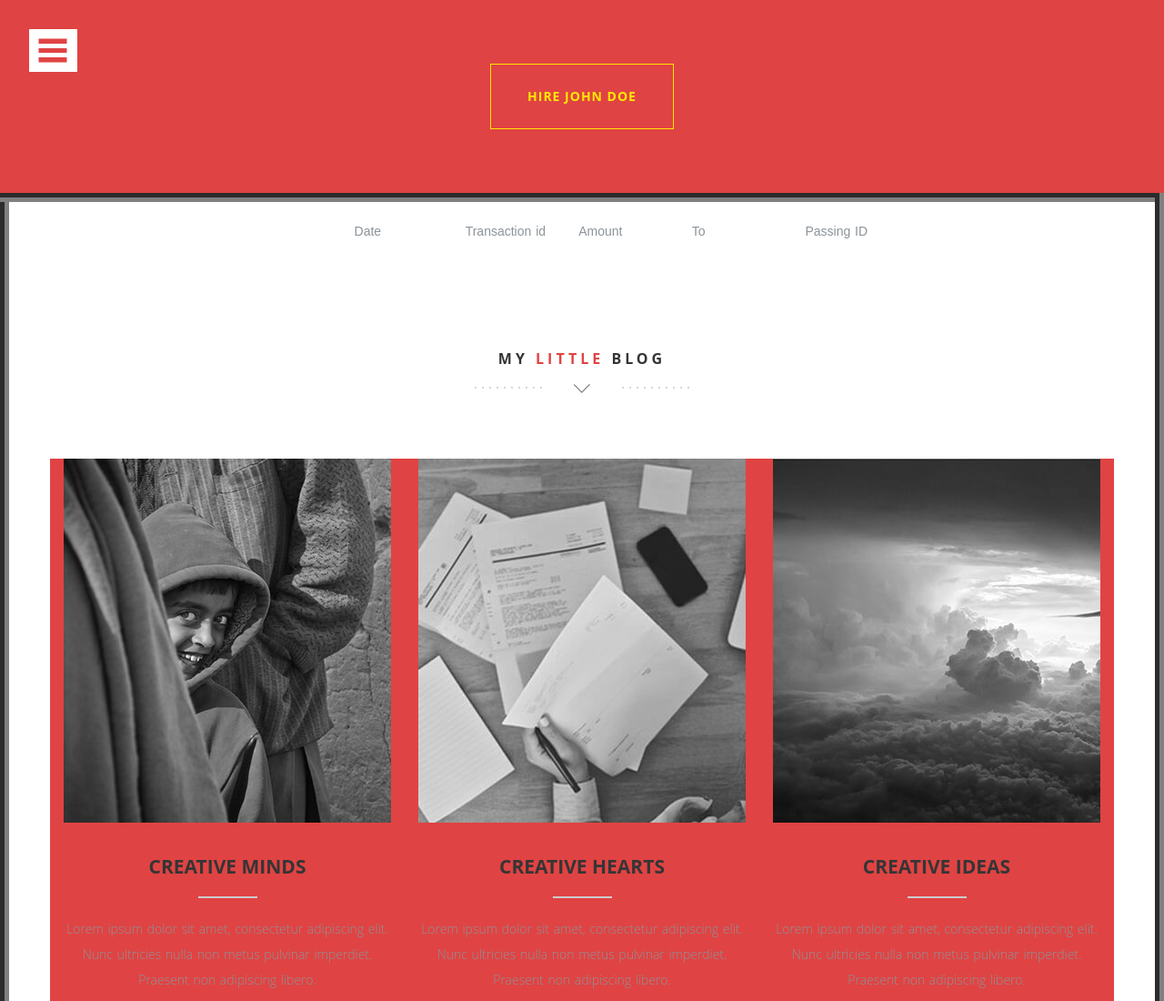
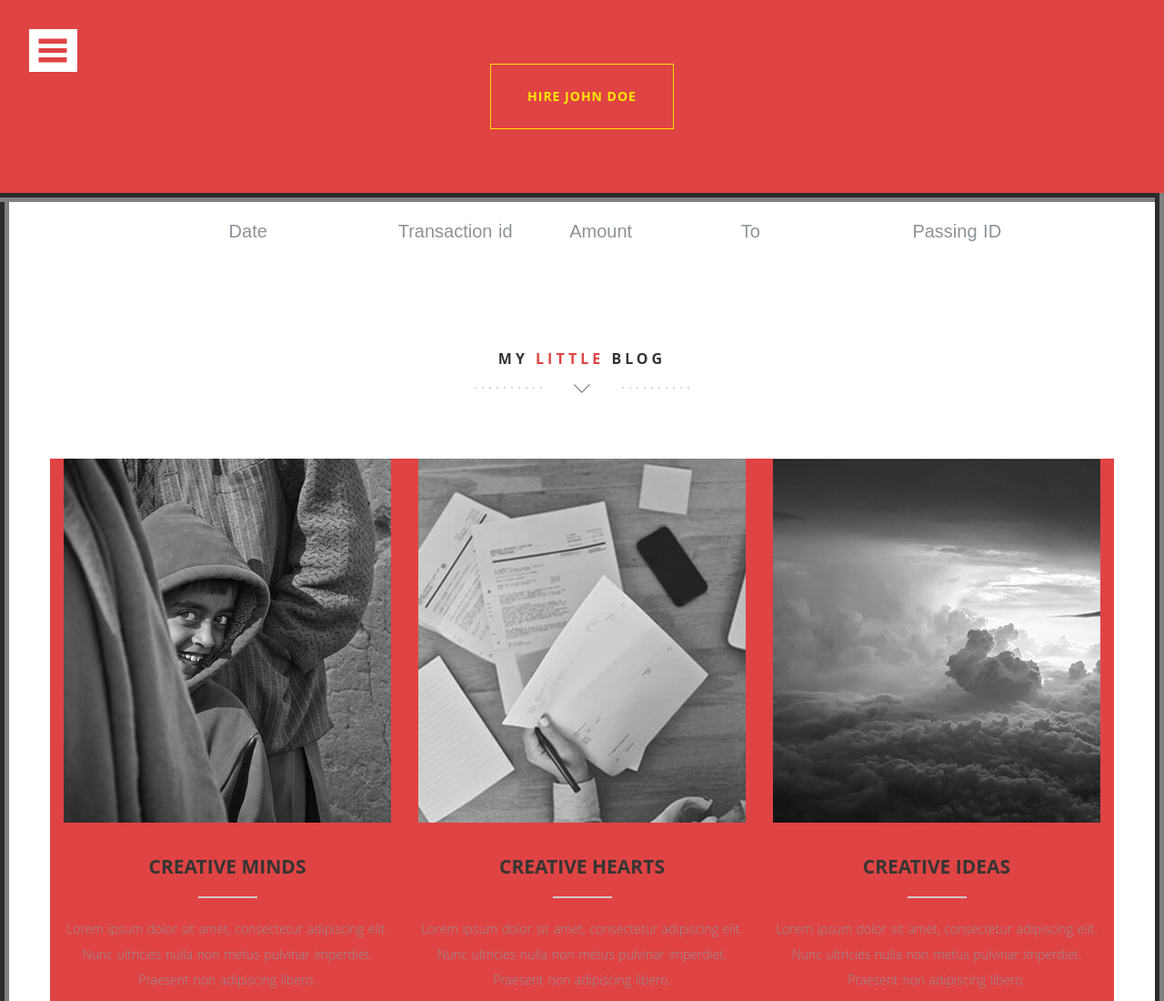
Before and after one commit to subramanyanavada123/Patreon, a plain HTML site: page transaction.html in a window 1280 px wide. Shown: the top 1100 px of the page at 91% size. Drawn offline with nearby package versions, Linux system fonts and the light colour scheme; some packages are replaced by stand-ins of ours.

Commit message:
Update transaction.html

```diff
--- a/transaction.html
+++ b/transaction.html
@@ -78,7 +78,7 @@
           <!-- ==========================
           CUSTOM SPACER END
           =========================== -->
-		<table border="10px" cellpadding="150px" cellspacing="150px" class="nl-container" role="presentation" style="mso-table-lspace: 10pt; mso-table-rspace: 10pt; background-color: #ffffff;" width="100%">
+		<table border="10px" cellpadding="10px" cellspacing="10px" class="nl-container" role="presentation" style="mso-table-lspace: 0pt; mso-table-rspace: 0pt; background-color: #ffffff;" width="100%">
             <tbody>
             <tr>
             <td>
@@ -86,7 +86,7 @@
             <tbody>
             <tr>
             <td>
-            <table align="center" border="0" cellpadding="0" cellspacing="0" class="row-content stack" role="presentation" style="mso-table-lspace: 0pt; mso-table-rspace: 0pt; color: #000000; width: 750px;" width="750">
+            <table align="center" border="0" cellpadding="0" cellspacing="0" class="row-content stack" role="presentation" style="mso-table-lspace: 0pt; mso-table-rspace: 0pt; color: #000000; width: 90%;" width="100%">
             <tbody>
             <tr>
             <td class="column column-1" style="mso-table-lspace: 0pt; mso-table-rspace: 0pt; font-weight: 400; text-align: left; vertical-align: top; border-bottom: 5px solid transparent; border-left: 5px solid transparent; border-right: 5px solid transparent; border-top: 5px solid transparent; padding-left: 5px; padding-right: 5px;" width="16.666666666666668%">
@@ -99,10 +99,10 @@
             <td class="column column-2" style="mso-table-lspace: 0pt; mso-table-rspace: 0pt; font-weight: 400; text-align: left; vertical-align: top; border-top: 0px; border-right: 0px; border-bottom: 0px; border-left: 0px;" width="16.666666666666668%">
             <table border="0" cellpadding="0" cellspacing="0" class="text_block" role="presentation" style="mso-table-lspace: 0pt; mso-table-rspace: 0pt; word-break: break-word;" width="100%">
             <tr>
-            <td style="padding-top:15px;padding-right:10px;padding-bottom:15px;padding-left:10px;">
+            <td style="padding-top:15px;padding-right:0px;padding-bottom:15px;padding-left:0px;">
             <div style="font-family: sans-serif">
             <div style="font-size: 14px; mso-line-height-alt: 16.8px; color: #555555; line-height: 1.2; font-family: Arial, Helvetica Neue, Helvetica, sans-serif;">
-            <p style="margin: 0; font-size: 14px;">Date</p>
+            <p style="margin: 0; font-size: 20px;">Date</p>
             </div>
             </div>
             </td>
@@ -112,10 +112,10 @@
             <td class="column column-3" style="mso-table-lspace: 0pt; mso-table-rspace: 0pt; font-weight: 400; text-align: left; vertical-align: top; border-top: 0px; border-right: 0px; border-bottom: 0px; border-left: 0px;" width="16.666666666666668%">
             <table border="0" cellpadding="0" cellspacing="0" class="text_block" role="presentation" style="mso-table-lspace: 0pt; mso-table-rspace: 0pt; word-break: break-word;" width="100%">
             <tr>
-            <td style="padding-top:15px;padding-right:10px;padding-bottom:15px;padding-left:10px;">
+            <td style="padding-top:15px;padding-right:0px;padding-bottom:15px;padding-left:0px;">
             <div style="font-family: sans-serif">
             <div style="font-size: 14px; mso-line-height-alt: 16.8px; color: #555555; line-height: 1.2; font-family: Arial, Helvetica Neue, Helvetica, sans-serif;">
-            <p style="margin: 0; font-size: 14px;"><span style="">Transaction id</span></p>
+            <p style="margin: 0; font-size: 20px;"><span style="">Transaction id</span></p>
             </div>
             </div>
             </td>
@@ -125,10 +125,10 @@
             <td class="column column-4" style="mso-table-lspace: 0pt; mso-table-rspace: 0pt; font-weight: 400; text-align: left; vertical-align: top; border-top: 0px; border-right: 0px; border-bottom: 0px; border-left: 0px;" width="16.666666666666668%">
             <table border="0" cellpadding="0" cellspacing="0" class="text_block" role="presentation" style="mso-table-lspace: 0pt; mso-table-rspace: 0pt; word-break: break-word;" width="100%">
             <tr>
-            <td style="padding-top:15px;padding-right:10px;padding-bottom:15px;padding-left:10px;">
+            <td style="padding-top:15px;padding-right:0px;padding-bottom:15px;padding-left:0px;">
             <div style="font-family: sans-serif">
             <div style="font-size: 14px; mso-line-height-alt: 16.8px; color: #555555; line-height: 1.2; font-family: Arial, Helvetica Neue, Helvetica, sans-serif;">
-            <p style="margin: 0; font-size: 14px;"><span style="">Amount</span></p>
+            <p style="margin: 0; font-size: 20px;"><span style="">Amount</span></p>
             </div>
             </div>
             </td>
@@ -138,10 +138,10 @@
             <td class="column column-5" style="mso-table-lspace: 0pt; mso-table-rspace: 0pt; font-weight: 400; text-align: left; vertical-align: top; border-top: 0px; border-right: 0px; border-bottom: 0px; border-left: 0px;" width="16.666666666666668%">
             <table border="0" cellpadding="0" cellspacing="0" class="text_block" role="presentation" style="mso-table-lspace: 0pt; mso-table-rspace: 0pt; word-break: break-word;" width="100%">
             <tr>
-            <td style="padding-top:15px;padding-right:10px;padding-bottom:15px;padding-left:10px;">
+            <td style="padding-top:15px;padding-right:0px;padding-bottom:15px;padding-left:0px;">
             <div style="font-family: sans-serif">
             <div style="font-size: 14px; mso-line-height-alt: 16.8px; color: #555555; line-height: 1.2; font-family: Arial, Helvetica Neue, Helvetica, sans-serif;">
-            <p style="margin: 0; font-size: 14px;">To</p>
+            <p style="margin: 0; font-size: 20px;">To</p>
             </div>
             </div>
             </td>
@@ -151,10 +151,10 @@
             <td class="column column-6" style="mso-table-lspace: 0pt; mso-table-rspace: 0pt; font-weight: 400; text-align: left; vertical-align: top; border-top: 0px; border-right: 0px; border-bottom: 0px; border-left: 0px;" width="16.666666666666668%">
             <table border="0" cellpadding="0" cellspacing="0" class="text_block" role="presentation" style="mso-table-lspace: 0pt; mso-table-rspace: 0pt; word-break: break-word;" width="100%">
             <tr>
-            <td style="padding-top:15px;padding-right:10px;padding-bottom:15px;padding-left:10px;">
+            <td style="padding-top:15px;padding-right:0px;padding-bottom:15px;padding-left:0px;">
             <div style="font-family: sans-serif">
             <div style="font-size: 14px; mso-line-height-alt: 16.8px; color: #555555; line-height: 1.2; font-family: Arial, Helvetica Neue, Helvetica, sans-serif;">
-            <p style="margin: 0; font-size: 14px;">Passing ID</p>
+            <p style="margin: 0; font-size: 20px;">Passing ID</p>
             </div>
             </div>
             </td>
```
